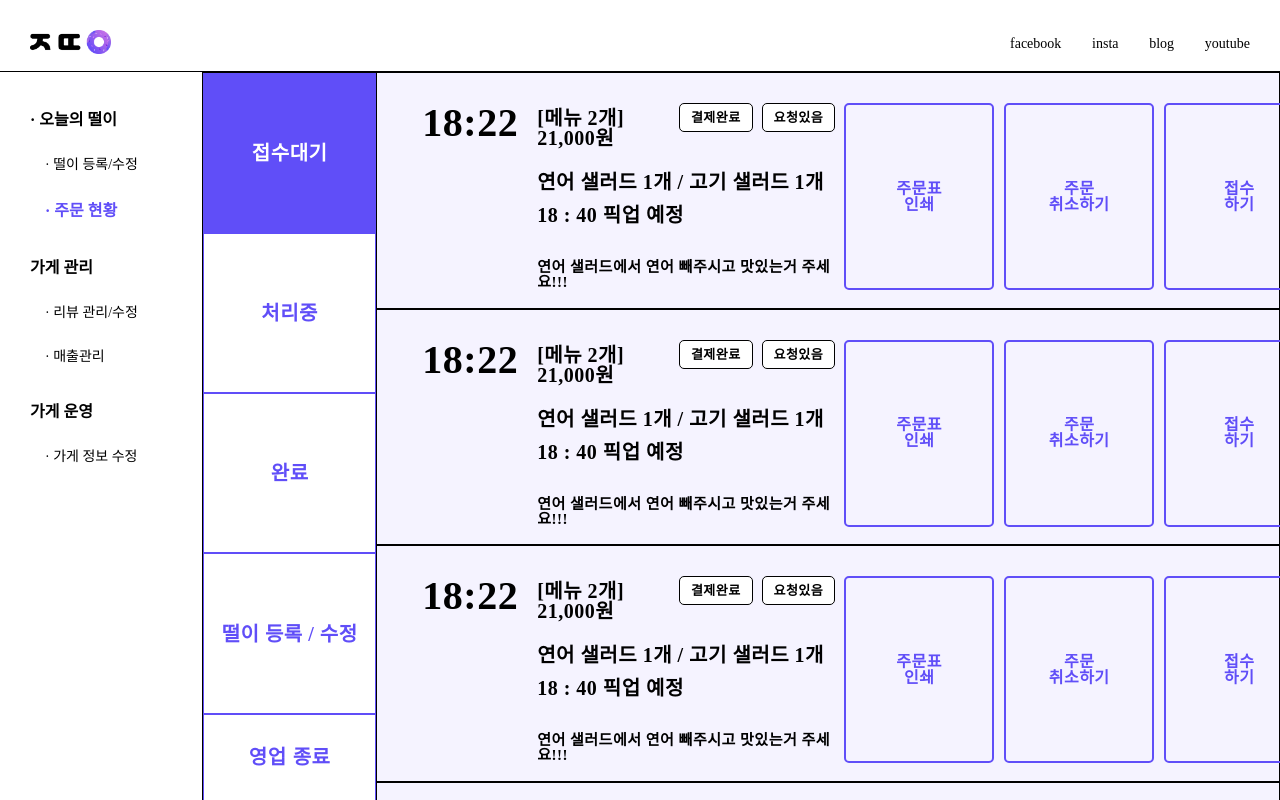
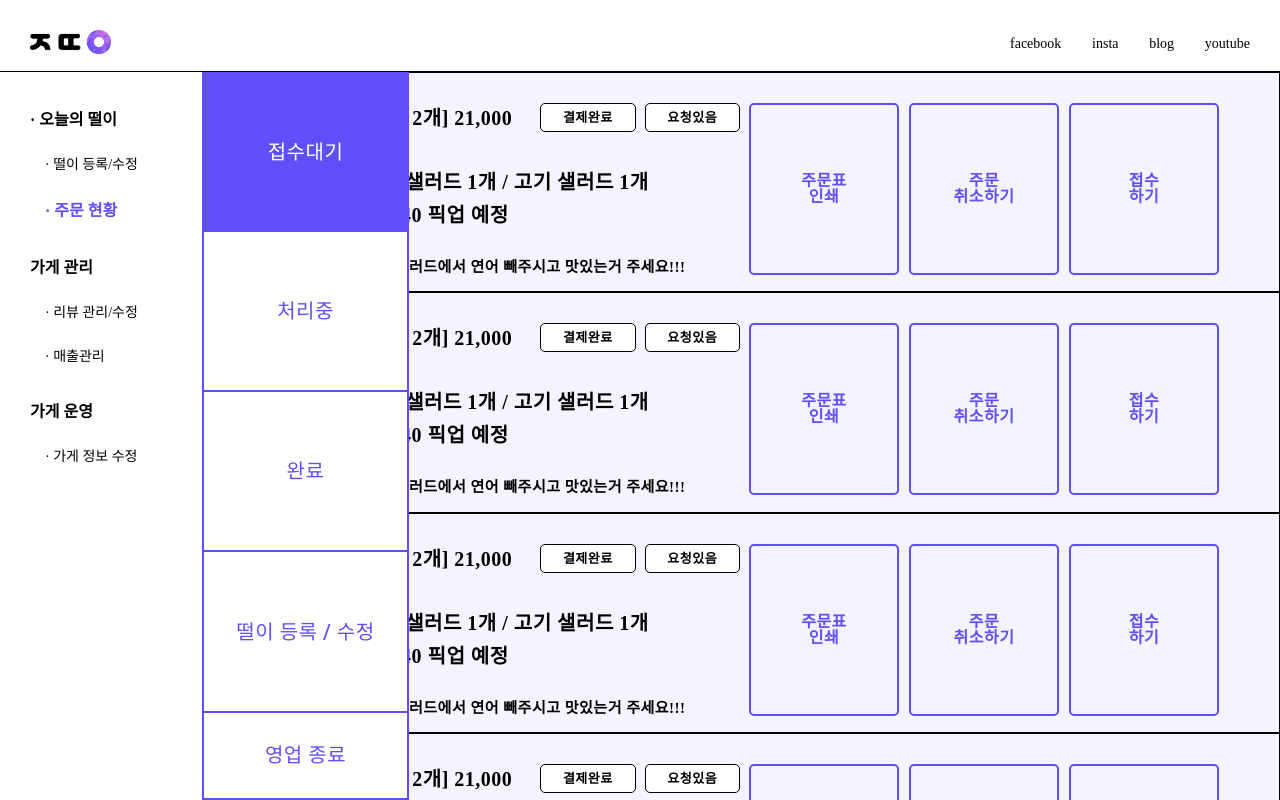
Before and after one commit to raoniee/Jaetteoli-React-Project, a React (Create React App) app: page /today/order in a window 1280 px wide. Shown: the top 800 px of the page. Built offline with nearby package versions, Linux system fonts and the light colour scheme; a web font is replaced by a local one.

Commit message:
오늘의 주문 화면 수정

```diff
--- a/src/component/main/Layout/orderItems/OrderItems.js
+++ b/src/component/main/Layout/orderItems/OrderItems.js
@@ -14,7 +14,9 @@ const OrderItems = (props) => {
 
     return (
         <div className={classes['outer-container']}>
-            <OrderStatus onShowStore={props.onShowStore} onReceptionHandler={onReceptionHandler} />
+            <div className={classes['button-container']}>
+                <OrderStatus onShowStore={props.onShowStore} onReceptionHandler={onReceptionHandler} />
+            </div>
             <div className={classes['inner-container']}>
                 <OrderItem isStatus={receptionStatus} onClick={props.onShowPrint} />
                 <OrderItem isStatus={receptionStatus} onClick={props.onShowPrint} />
--- a/src/component/main/Layout/orderItems/OrderItems.module.css
+++ b/src/component/main/Layout/orderItems/OrderItems.module.css
@@ -8,3 +8,8 @@
     width: 100%;
     overflow: scroll;
 }
+
+.button-container {
+    position: fixed;
+    height: calc(100vh - 72px);
+}
--- a/src/component/main/Layout/orderStatus/OrderStatus.js
+++ b/src/component/main/Layout/orderStatus/OrderStatus.js
@@ -7,7 +7,6 @@ const OrderStatus = (props) => {
     const [activeButton, setActiveButton] = useState('waiting');
 
     const onReceptionHandler = (reception) => {
-        console.log('123')
         props.onReceptionHandler(reception)
     }
 
--- a/src/component/main/Layout/orderStatus/OrderStatus.module.css
+++ b/src/component/main/Layout/orderStatus/OrderStatus.module.css
@@ -3,5 +3,4 @@
     flex-direction: column;
     width: 207px;
     height: calc(100vh - 72px);
-    border: 1px solid black;
 }
--- a/src/component/main/UI/OrderButton.js
+++ b/src/component/main/UI/OrderButton.js
@@ -10,7 +10,6 @@ const OrderButton = (props) => {
     };
 
     const onReceptionHandler = () => {
-        console.log(props.reception)
         props.onActiveHandler(props.reception)
         props.onReceptionHandler(props.reception)
     }
--- a/src/component/main/UI/OrderButton.module.css
+++ b/src/component/main/UI/OrderButton.module.css
@@ -6,12 +6,13 @@
     margin: 0;
     width: 100%;
     height: 100%;
-    border: 1px solid #604EF8;
+    border: 2px solid #604EF8;
     background-color: #fff;
     color: #604EF8;
-    text-align: center;
     font-size: 20px;
-    font-weight: bold;
+    font-family: 'Roboto';
+    font-style: normal;
+    font-weight: 500;
     line-height: 100%;
     letter-spacing: 0.5px;
     cursor: pointer;
@@ -28,9 +29,10 @@
     border: none;
     background-color: transparent;
     color: #604EF8;
-    text-align: center;
     font-size: 20px;
-    font-weight: bold;
+    font-family: 'Roboto';
+    font-style: normal;
+    font-weight: 500;
     line-height: 100%;
     letter-spacing: 0.5px;
     cursor: pointer;
@@ -59,3 +61,17 @@
     background-color: #604EF8;
     color: white;
 }
+
+.order-button:nth-child(2),
+.order-button:nth-child(3),
+.order-button:nth-child(4),
+.order-button:last-child {
+    border-top: none;
+}
+
+.order-container:nth-child(2),
+.order-container:nth-child(3),
+.order-container:nth-child(4),
+.order-container:last-child {
+    border-top: none;
+}
```
